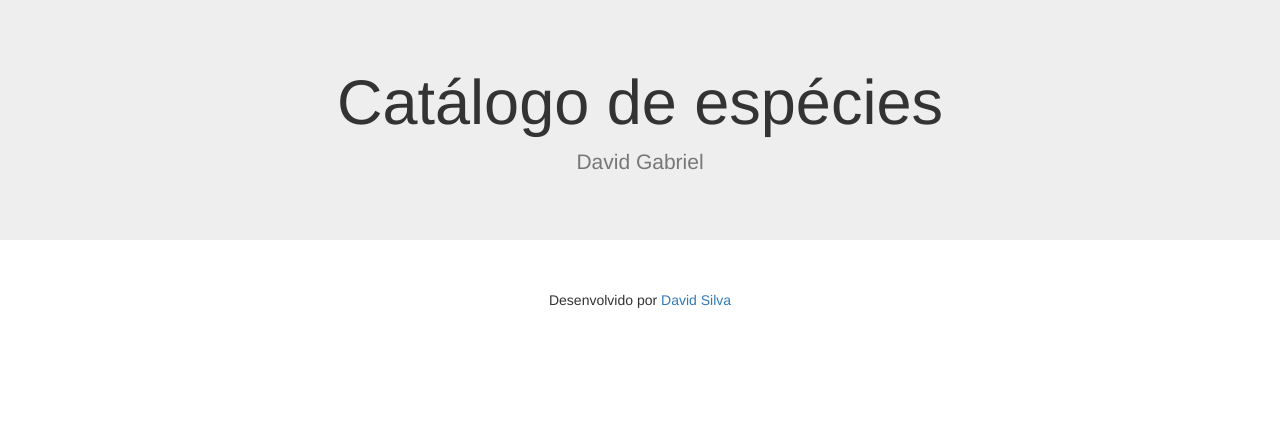
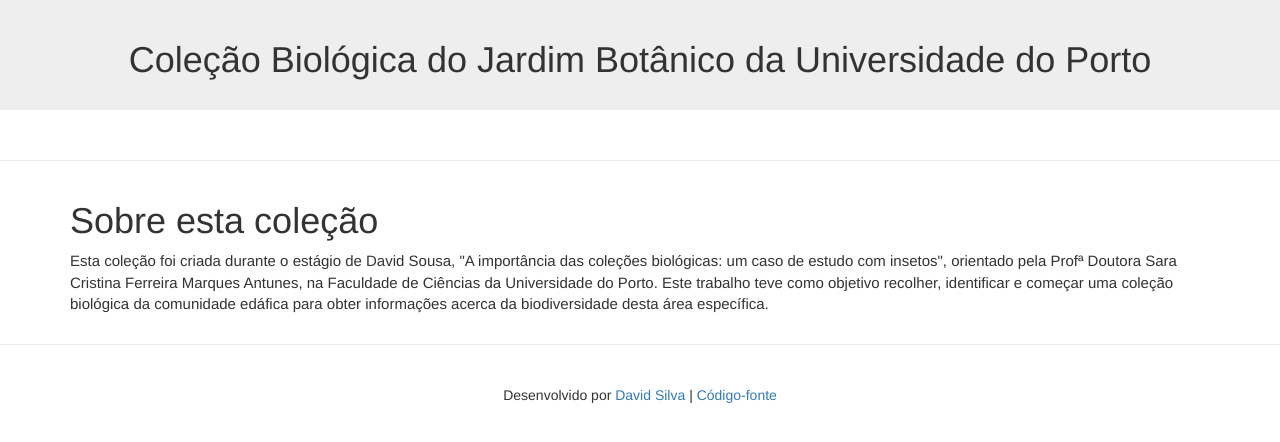
Before and after one commit to dmpasilva/speciescatalogue, a plain HTML site: page index.html in a window 1280 px wide. Drawn offline with nearby package versions, Linux system fonts and the light colour scheme; no server answers.

Commit message:
Changed overall look and feel

```diff
--- a/index.html
+++ b/index.html
@@ -6,6 +6,7 @@
 
   <!-- include bootstrap css -->
   <link href="https://maxcdn.bootstrapcdn.com/bootstrap/3.3.7/css/bootstrap.min.css" rel="stylesheet" integrity="sha384-BVYiiSIFeK1dGmJRAkycuHAHRg32OmUcww7on3RYdg4Va+PmSTsz/K68vbdEjh4u" crossorigin="anonymous">
+  <link href="style.css" rel="stylesheet" >
 
 </head>
 <body>
@@ -14,13 +15,19 @@
     <section class="jumbotron text-center">
       <div class="container">
         <h1 class="jumbotron-heading" id="sitetitle">Catálogo de espécies</h1>
-        <p class="lead text-muted" id="description">Catálogo de espécies</p>
+        <!-- <p class="lead text-muted" >Catálogo de espécies</p> -->
       </div>
     </section>
 
     <div class="row" id="selectedspecie" style="display:none">
         <!-- selected insect info is displayed here -->
+
         <div class="container">
+          <div class="col-md-12">
+           <p align="right"><a class="btn btn-danger" role="button" href="javascript:closeInfo();">&times; Fechar</a></p>
+
+          </div>
+
           <div class="col-md-6" id="imagem">
           </div>
           <div class="col-md-6">
@@ -45,11 +52,17 @@
 
         <!-- insects are inserted here -->
         <div id="insertPos" class="container"></div>
+
+        <hr />
+        <div class="container">
+            <h1>Sobre esta coleção</h1>
+            <p id="description"></p>
+          </div>
     </div>
-
+    <hr />
     <footer class="container" style="padding-top: 20px;">
 
-      <p align="center">Desenvolvido por <a href="http://www.davidsilva.pt">David Silva</a></p>
+      <p align="center">Desenvolvido por <a href="http://www.davidsilva.pt">David Silva</a>  |  <a href="https://github.com/dmpasilva/speciescatalogue">Código-fonte</a></p>
     </footer>
 
 
--- a/script.js
+++ b/script.js
@@ -1,6 +1,11 @@
 // settings
-var site_title = "Catálogo de espécies";
-var description = "David Gabriel";
+var site_title = "Coleção Biológica do Jardim Botânico da Universidade do Porto";
+var description = `Esta coleção foi criada durante o estágio de David Sousa,
+    \"A importância das coleções biológicas: um caso de estudo com insetos\",
+orientado pela Profª Doutora Sara Cristina Ferreira Marques Antunes,
+na Faculdade de Ciências da Universidade do Porto.
+Este trabalho teve como objetivo recolher, identificar e começar uma coleção biológica
+da comunidade edáfica para obter informações acerca da biodiversidade desta área específica.` ;
 
 var species_array = {};
 
@@ -32,11 +37,15 @@
         '<div class="caption">' +
             '<h3>'+specie.nomecomum +'</h3>' +
             '<p>'+specie.classe +'</p>' +
-            '<p>'+specie.familia +'</p>' +
+            '<p>'+specie.ordem +'</p>' +
             '<p align="center"><a href="javascript:updateInfo(\''+key+'\');" class="btn btn-primary" role="button">Mais info</a></p>'+
         `</div>
         </div>
     </div>`;
+}
+
+function closeInfo() {
+    $("#selectedspecie").css("display", "none");
 }
 
 function updateInfo(specieName) {
@@ -56,4 +65,6 @@
     $("#alimentacao").text(specie.alimentacao);
     $("#ciclodevida").text(specie.ciclodevida);
     $("#habitat").text(specie.habitat);
+
+    window.scrollTo(0,0);
 }
--- /dev/null
+++ b/style.css
@@ -0,0 +1,12 @@
+#sitetitle {
+    font-size: 36px;
+}
+
+#description {
+    font-size: 15px;
+}
+
+.jumbotron {
+    padding-top: 20px;
+    padding-bottom: 20px;
+}
```
